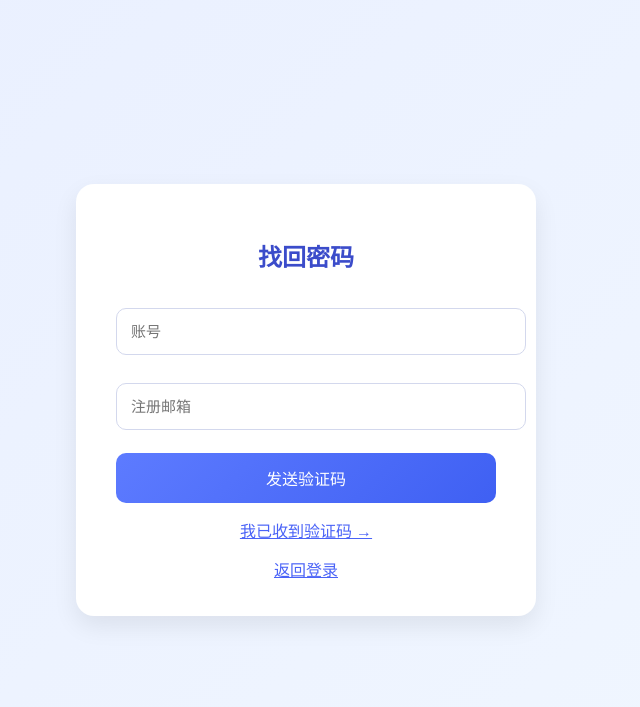
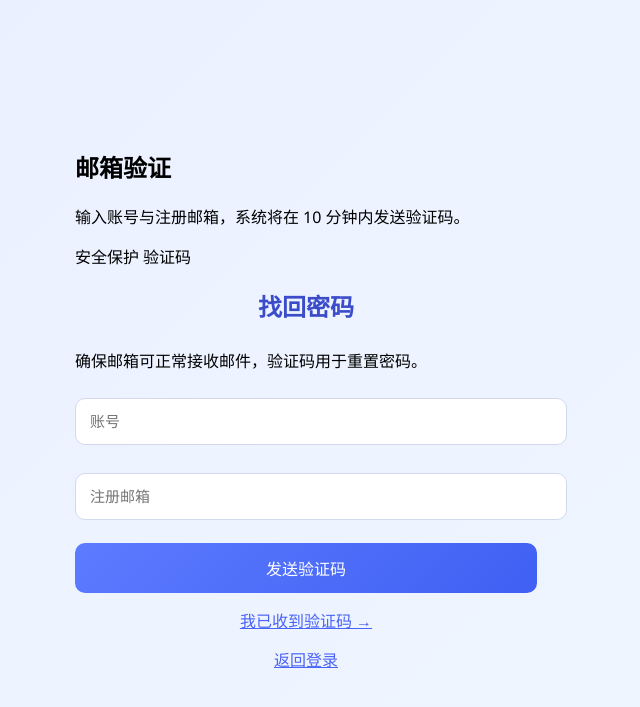
Before and after one commit to hanlinxue/green-points, a Python web app: template templates/forgot.html in a window 1280 px wide. Shown: the top 707 px of the page, without its empty margins (334-974 px from the left). Run offline with Jinja, Linux system fonts and the light colour scheme; the template is opened without the code that fills it, so the values that code supplies are empty.

Commit message:
update forgot.html
优化界面布局

```diff
--- a/templates/forgot.html
+++ b/templates/forgot.html
@@ -1,23 +1,42 @@
 <!-- 忘记密码页面 -->
 <!DOCTYPE html>
-<html>
+<html lang="zh">
 <head>
-    <title>忘记密码</title>
-    <link rel="stylesheet" href="style.css">
+  <meta charset="utf-8">
+  <title>找回密码 - GreenPoints</title>
+  <link rel="stylesheet" href="style.css">
 </head>
 <body>
-<div class="card">
-    <h2>找回密码</h2>
+  <div class="eco-shell">
+    <aside class="eco-illustration">
+      <div class="illustration-content">
+        <h1>邮箱验证</h1>
+        <p>输入账号与注册邮箱，系统将在 10 分钟内发送验证码。</p>
+        <div class="badge-row">
+          <span class="badge-soft">安全保护</span>
+          <span class="badge-soft">验证码</span>
+        </div>
+        <div class="wave-animation"></div>
+      </div>
+    </aside>
 
-    <input id="fp_id" placeholder="账号">
-    <input id="fp_email" placeholder="注册邮箱">
+    <section class="eco-form">
+      <div class="form-header">
+        <h2>找回密码</h2>
+        <p>确保邮箱可正常接收邮件，验证码用于重置密码。</p>
+      </div>
+      <div class="input-group">
+        <input id="fp_id" class="input" placeholder="账号">
+        <input id="fp_email" class="input" placeholder="注册邮箱">
+      </div>
+      <button id="sendCodeBtn" class="btn" onclick="sendCode()">发送验证码</button>
+      <div class="form-links">
+        <a href="reset.html" class="link">我已收到验证码 →</a>
+        <a href="index.html" class="link">返回登录</a>
+      </div>
+    </section>
+  </div>
 
-    <button id="sendCodeBtn" onclick="sendCode()">发送验证码</button>
-
-    <a class="link" href="reset.html">我已收到验证码 →</a>
-    <a class="link" href="index.html">返回登录</a>
-</div>
-
-<script src="script.js"></script>
+  <script src="script.js"></script>
 </body>
 </html>
```
